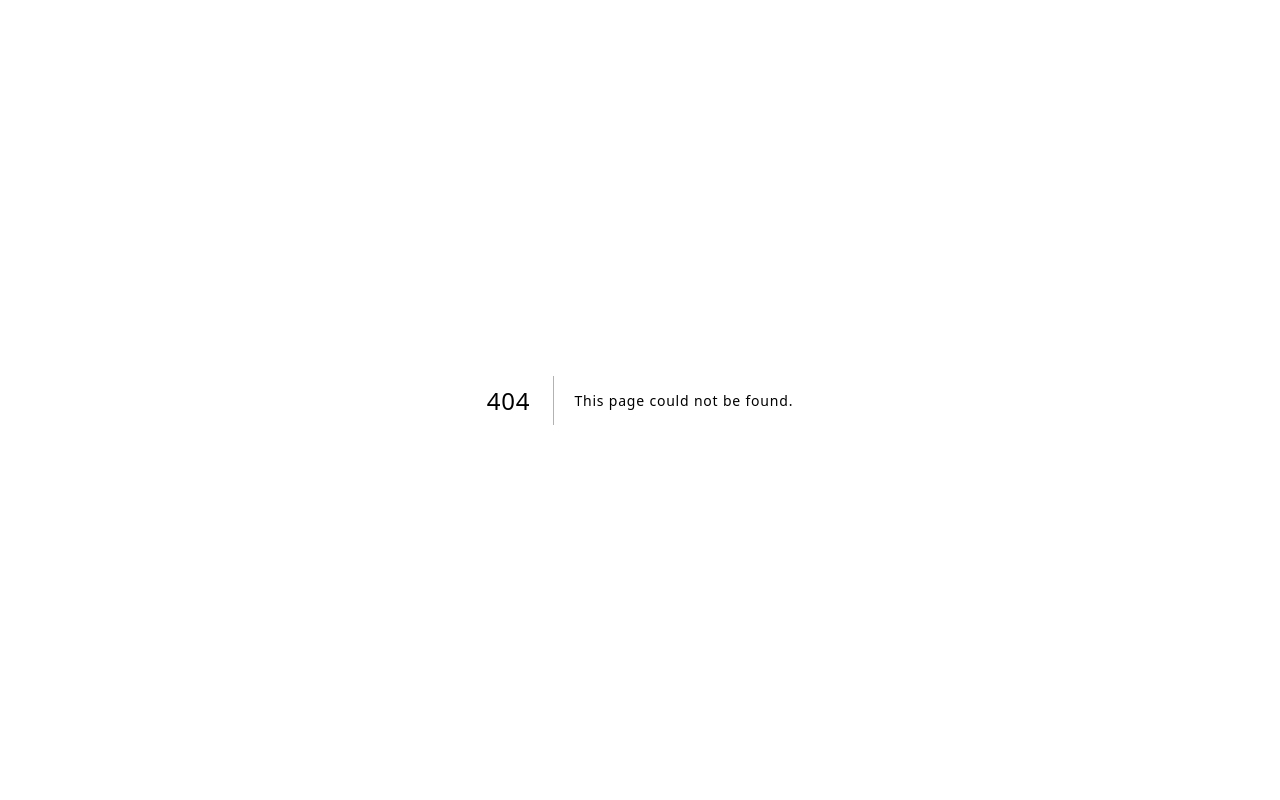
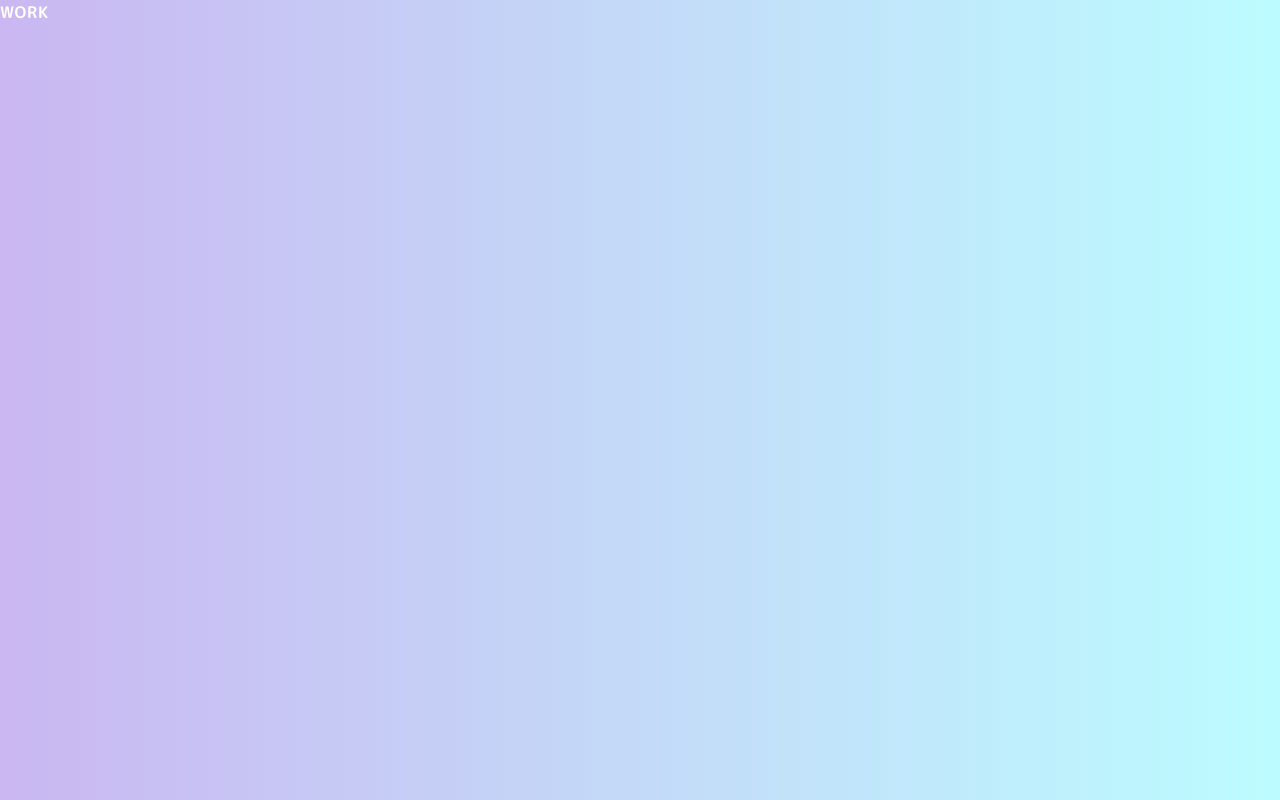
Before and after one commit to chinami1025/next-profile-site, a Next.js app: page /work in a window 1280 px wide. Before the commit this address had no page. Built offline with nearby package versions, Linux system fonts and the light colour scheme.

Commit message:
✨ Workを追加

```diff
--- /dev/null
+++ b/app/work/page.tsx
@@ -0,0 +1,7 @@
+import React from 'react';
+
+const page = () => {
+  return <div>WORK</div>;
+};
+
+export default page;
```
